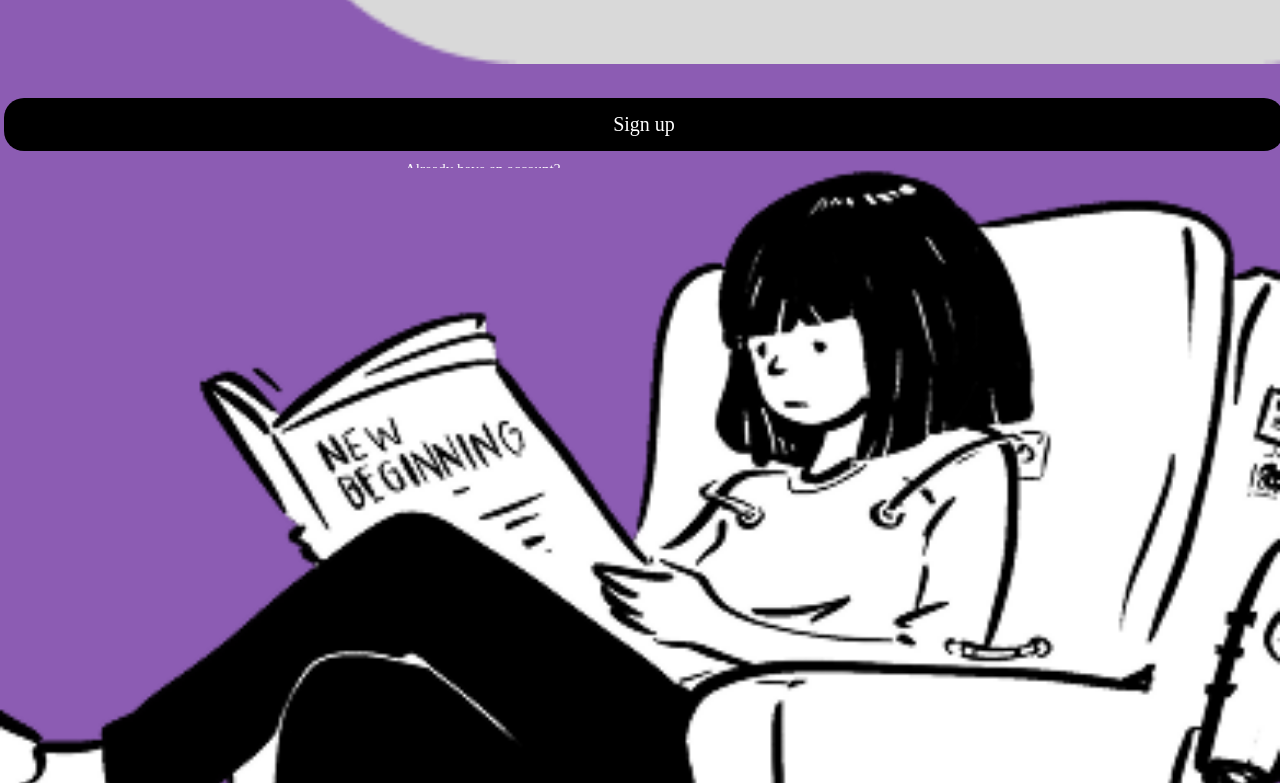
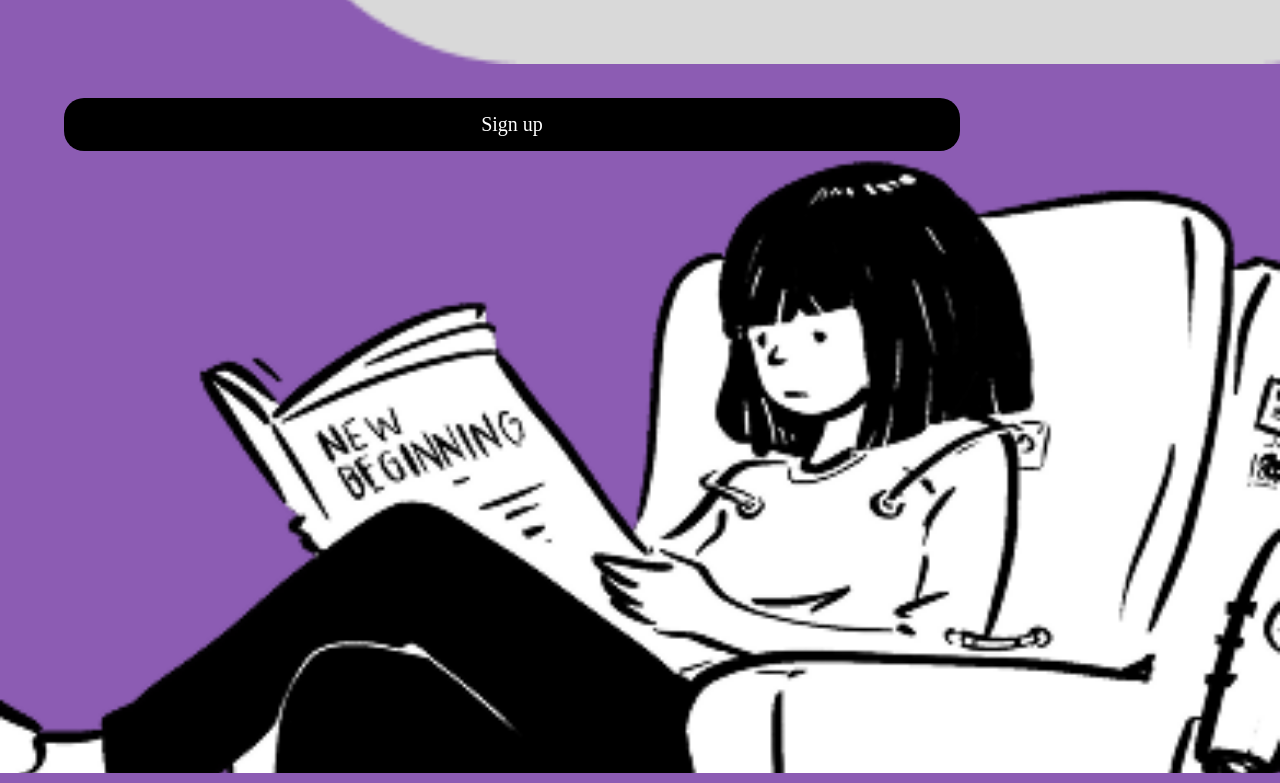
Before and after one commit to NicolasMuskusTarazona/MOBILE-APP-LOGIN-PAGE, a plain HTML site: page index.html in a window 1280 px wide. Shown: the part 1325-2108 px from the top of the page. Drawn offline with Linux system fonts and the light colour scheme; a web font is replaced by a local one.

Commit message:
feat: :adhesive_bandage: Update page button css

```diff
--- a/src/css/style.css
+++ b/src/css/style.css
@@ -27,7 +27,8 @@
 .p2__descripcion{
 
     position: relative;
-    margin: -20px;
+    margin: -25px;
+    left: 10px;
     text-align: center;
     color: white;
     font-family: "Inter_18pt-Bold";
@@ -61,6 +62,9 @@
 }
 
 a {
+    position: relative;
+    left: 60px;
+    width: 70%;
     display: block;
     font-family: "Inter_24pt-Medium";
     font-size: 20px;
```
